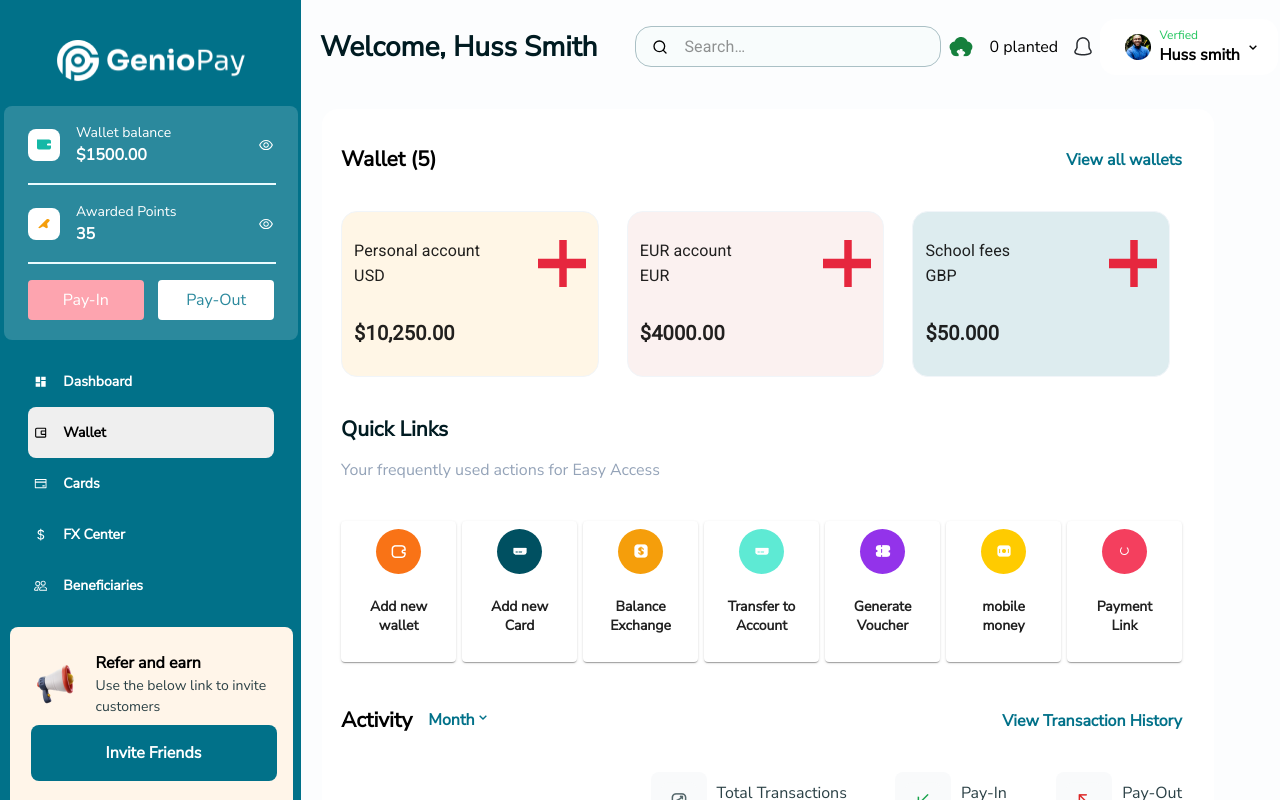
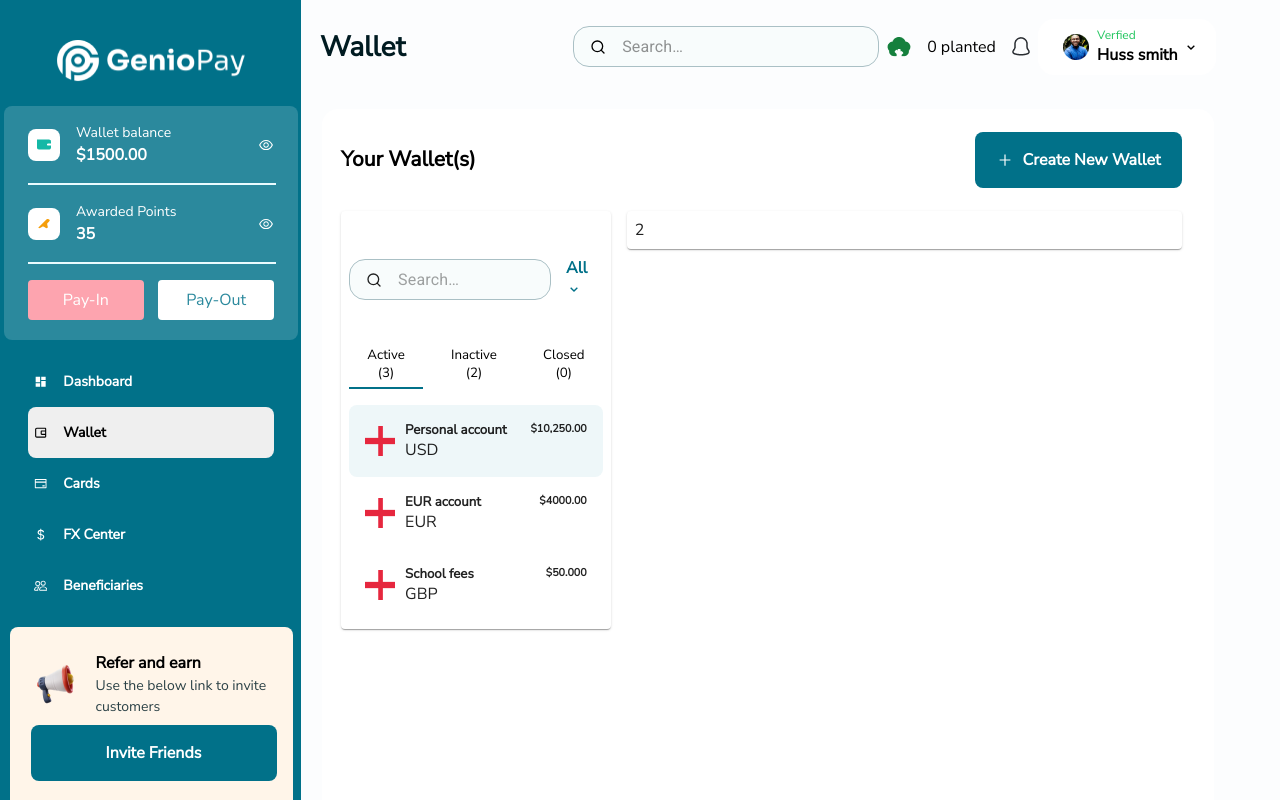
Before and after one commit to THEO-184/GenioPay-clone, a React (Create React App) app: page / in a window 1280 px wide. Both pictures are taken after a click on the button "Wallet". Shown: the top 800 px of the page. Built offline with nearby package versions, Linux system fonts and the light colour scheme.

Commit message:
added left grid component of wallets section

```diff
--- a/src/App.js
+++ b/src/App.js
@@ -1,14 +1,19 @@
+import { createContext, useState } from "react";
 import HeaderNav from "./components/HeaderNav/HeaderNav";
 import Navbar from "./components/Navbar/Navbar";
 import Dashboard from "./pages/Dashboard/Dashboard";
+import Wallet from "./pages/Wallet/Wallet";
 
+export const AppContext = createContext(null);
 function App() {
+	const [title, setTitle] = useState("Dashboard");
+
 	return (
-		<div className="App">
+		<AppContext.Provider className="App" value={{ setTitle, title }}>
 			<Navbar />
 			<HeaderNav />
-			<Dashboard />
-		</div>
+			{title === "Dashboard" ? <Dashboard /> : <Wallet />}
+		</AppContext.Provider>
 	);
 }
 
--- a/src/components/HeaderNav/HeaderNav.jsx
+++ b/src/components/HeaderNav/HeaderNav.jsx
@@ -1,15 +1,17 @@
-import React from "react";
+import React, { useContext } from "react";
 import { HeaderNavContainer, UserProfile } from "./components/components";
 import { BiChevronDown } from "react-icons/bi";
+import { AppContext } from "../../App";
 
 import SearchBar from "./Searchbar";
 
 const HeaderNav = () => {
+	const { title, setTitle } = useContext(AppContext);
 	return (
 		<HeaderNavContainer>
-			<h3>Welcome, Huss Smith</h3>
+			<h3>{title}</h3>
 			<div className="flex-container">
-				<SearchBar />
+				<SearchBar size={304} />
 				<img src="/images/tree.png" alt="tree" />
 				<span>0 planted</span>
 				<img src="/images/notification.png" alt="notification" />
--- a/src/components/HeaderNav/Searchbar.jsx
+++ b/src/components/HeaderNav/Searchbar.jsx
@@ -2,7 +2,7 @@ import { styled, alpha } from "@mui/material/styles";
 import InputBase from "@mui/material/InputBase";
 import { FiSearch } from "react-icons/fi";
 
-const Search = styled("div")(({ theme }) => ({
+const Search = styled("div")((props) => ({
 	position: "relative",
 	borderRadius: "16px",
 	border: "1px solid #AAC0C5",
@@ -11,11 +11,11 @@ const Search = styled("div")(({ theme }) => ({
 		backgroundColor: "#F8FCFC",
 	},
 	marginLeft: 0,
-	width: "304px",
-	[theme.breakpoints.up("sm")]: {
-		marginLeft: theme.spacing(1),
-		width: "304px",
-	},
+	width: `${props.size}px`,
+	// [theme.breakpoints.up("sm")]: {
+	// 	marginLeft: theme.spacing(1),
+	// 	width: `${props.size}px`,
+	// },
 }));
 
 const SearchIconWrapper = styled("div")(({ theme }) => ({
@@ -45,10 +45,10 @@ const StyledInputBase = styled(InputBase)(({ theme }) => ({
 	},
 }));
 
-const SearchBar = () => {
+const SearchBar = ({ size }) => {
 	return (
 		<div>
-			<Search>
+			<Search size={size}>
 				<SearchIconWrapper>
 					<FiSearch />
 				</SearchIconWrapper>
--- a/src/components/HeaderNav/components/components.js
+++ b/src/components/HeaderNav/components/components.js
@@ -2,7 +2,7 @@ import styled from "styled-components";
 
 export const HeaderNavContainer = styled.div`
 	position: absolute;
-	width: 75vw;
+	width: 69.99vw;
 	height: 93px;
 	left: 23.5vw;
 	top: 0px;
@@ -23,7 +23,7 @@ export const HeaderNavContainer = styled.div`
 	}
 	h3 {
 		color: #001b21;
-		margin-right: 30px;
+		margin-right: auto;
 		font-style: normal;
 		font-weight: bold;
 		font-size: 28px;
--- a/src/components/Navbar/NavComponents/components.js
+++ b/src/components/Navbar/NavComponents/components.js
@@ -200,8 +200,9 @@ export const Refer = styled.div`
 			margin: 0;
 		}
 	}
+`;
 
-	button {
+export const LightGreenBtn = styled.button`
 	display: flex;
 	flex-direction: row;
 	justify-content: center;
@@ -228,5 +229,9 @@ export const Refer = styled.div`
 	&:focus {
 		outline: none;
 	}
+
+	&:hover {
+		background: #017189;
+		opacity: 0.95;
 	}
 `;
--- a/src/components/Navbar/Navbar.jsx
+++ b/src/components/Navbar/Navbar.jsx
@@ -1,10 +1,10 @@
-import React, { useState } from "react";
+import React, { useState, useContext } from "react";
 import { AiOutlineEye } from "react-icons/ai";
+import { AppContext } from "../../App";
 import {
 	NavContainer,
 	Img,
 	Details,
-	Dashboard,
 	NavMenu,
 	NavLink,
 	Vector,
@@ -12,15 +12,18 @@ import {
 	ButtonContainer,
 	Button,
 	Refer,
+	LightGreenBtn,
 } from "./NavComponents/components";
 import getNavContent from "../../headerData";
 
 const Navbar = () => {
+	const { setTitle } = useContext(AppContext);
 	const navData = getNavContent();
 	const [navId, setNavId] = useState(1);
 
-	const handleChangeNavLink = (id) => {
+	const handleChangeNavLink = (id, word) => {
 		setNavId(id);
+		setTitle(word);
 	};
 
 	return (
@@ -69,7 +72,7 @@ const Navbar = () => {
 					return (
 						<NavLink
 							key={nav.id}
-							onClick={() => handleChangeNavLink(nav.id)}
+							onClick={() => handleChangeNavLink(nav.id, nav.word)}
 							backCol={nav.id === navId ?? "#fff"}
 							textCol={nav.id === navId ?? "#017189"}
 						>
@@ -87,7 +90,7 @@ const Navbar = () => {
 						<p>Use the below link to invite customers</p>
 					</div>
 				</div>
-				<button>Invite Friends</button>
+				<LightGreenBtn>Invite Friends</LightGreenBtn>
 			</Refer>
 		</NavContainer>
 	);
--- a/src/components/Wallets/Wallet.jsx
+++ b/src/components/Wallets/Wallet.jsx
@@ -12,7 +12,7 @@ const Item = MatStyled(Paper)(({ theme }) => ({
 const Wallet = ({ walletInfo }) => {
 	const { account_name, currency, price, backCol } = walletInfo;
 	return (
-		<Grid item md={4} xs={1} sx={{ height: "140px", p: 1.5 }}>
+		<Grid item md={4} xs={12} sx={{ height: "140px", p: 1.5 }}>
 			<Item elevation={0} sx={{ height: "140px", p: 1.5, background: backCol }}>
 				<Box
 					sx={{
--- a/src/headerData.js
+++ b/src/headerData.js
@@ -114,10 +114,25 @@ const transactionHistory = [
 		price: "$4600.00",
 	},
 	{
-		id: 1,
+		id: 3,
 		path: "/images/pay-out.png",
 		word: "Pay-Out",
 		price: "$72,600.00",
+	},
+];
+
+const tabContents = [
+	{
+		id: 1,
+		word: "Active (3)",
+	},
+	{
+		id: 2,
+		word: "Inactive (2)",
+	},
+	{
+		id: 3,
+		word: "Closed (0)",
 	},
 ];
 
@@ -137,4 +152,8 @@ export const getTransactionHistory = () => {
 	return transactionHistory;
 };
 
+export const getTabContents = () => {
+	return tabContents;
+};
+
 export default getNavContent;
--- a/src/pages/Dashboard/Dashboard.jsx
+++ b/src/pages/Dashboard/Dashboard.jsx
@@ -1,11 +1,12 @@
 import React from "react";
 import { Box, Grid, Paper } from "@mui/material";
 import {
-	DashboardContainer,
+	ContentContainer,
 	Container,
 	BoxIcon,
 	WalletContent,
 	TransactionsContainer,
+	Header,
 } from "./components/components";
 import { BiChevronDown } from "react-icons/bi";
 import Wallet from "../../components/Wallets/Wallet";
@@ -22,11 +23,11 @@ const Dashboard = () => {
 
 	return (
 		<Container>
-			<DashboardContainer>
-				<div className="header">
+			<ContentContainer>
+				<Header>
 					<h5>Wallet (5)</h5>
 					<h6>View all wallets</h6>
-				</div>
+				</Header>
 				<Box>
 					<Grid container spacing={2}>
 						{walletDetails.map((wallet) => {
@@ -71,7 +72,7 @@ const Dashboard = () => {
 						);
 					})}
 				</Box>
-				<div className="header">
+				<Header>
 					<div>
 						<h5>Activity</h5>
 						<h6>
@@ -80,7 +81,7 @@ const Dashboard = () => {
 						</h6>
 					</div>
 					<h6>View Transaction History</h6>
-				</div>
+				</Header>
 				<TransactionsContainer>
 					{transactionHistory.map((item) => {
 						return (
@@ -96,7 +97,7 @@ const Dashboard = () => {
 						);
 					})}
 				</TransactionsContainer>
-			</DashboardContainer>
+			</ContentContainer>
 		</Container>
 	);
 };
--- a/src/pages/Dashboard/components/components.js
+++ b/src/pages/Dashboard/components/components.js
@@ -5,8 +5,9 @@ export const Container = styled.main`
 	left: 23.5vw;
 	top: 93px;
 	background: #fcfdfe;
+`;
 
-	.header {
+export const Header = styled.div`
 	width: 100%;
 	display: flex;
 	align-items: center;
@@ -14,9 +15,14 @@ export const Container = styled.main`
 	font-style: normal;
 	font-weight: bold;
 
+	.create-wallet {
+		width: 207px;
+	}
+
 	& > div {
 		display: flex;
 		justify-content: center;
+		align-items: center;
 		h5 {
 			margin-right: 1rem;
 		}
@@ -28,14 +34,13 @@ export const Container = styled.main`
 		color: #017189;
 	}
 
-		h5 {
+	& > h5 {
 		font-size: 21px;
 		line-height: 150%;
 	}
-	}
 `;
 
-export const DashboardContainer = styled.section`
+export const ContentContainer = styled.section`
 	background: #fff;
 	width: 90%;
 	margin: 1rem auto;
--- /dev/null
+++ b/src/pages/Wallet/Wallet.jsx
@@ -0,0 +1,165 @@
+import React, { useState } from "react";
+import { Grid, Paper, Box } from "@mui/material";
+import { AiOutlinePlus } from "react-icons/ai";
+import { BiChevronDown } from "react-icons/bi";
+import {
+	ContentContainer,
+	Container,
+	Header,
+} from "../Dashboard/components/components";
+import { LightGreenBtn } from "../../components/Navbar/NavComponents/components";
+import SearchBar from "../../components/HeaderNav/Searchbar";
+import styled from "styled-components";
+import { getWalletDetails, getTabContents } from "../../headerData";
+
+const Wallet = () => {
+	const walletDetals = getWalletDetails();
+	const tabContents = getTabContents();
+	const [tabId, setTabId] = useState(1);
+	const [activeContent, setActiveContent] = useState(1);
+	const handleClick = (id) => {
+		setTabId(id);
+	};
+
+	return (
+		<Container>
+			<ContentContainer>
+				<Header>
+					<h5>Your Wallet(s)</h5>
+					<LightGreenBtn className="create-wallet">
+						<AiOutlinePlus
+							color="#fff"
+							style={{
+								paddingRight: "10px",
+								fontWeight: "bold",
+							}}
+						/>{" "}
+						Create New Wallet
+					</LightGreenBtn>
+				</Header>
+				<Grid container spacing={2}>
+					<Grid item xs={12} md={4}>
+						<Paper sx={{ maxWidth: "100%", p: 1 }}>
+							<Box
+								sx={{
+									maxWidth: "100%",
+									display: "flex",
+									alignItems: "center",
+									justifyContent: "space-between",
+								}}
+							>
+								<SearchBar size={200} />
+								<Header>
+									<h6 style={{ marginLeft: "15px" }}>
+										All
+										<BiChevronDown />
+									</h6>
+								</Header>
+							</Box>
+
+							{/* Tabs */}
+							<Tabs>
+								{tabContents.map((tab) => {
+									return (
+										<TabBtn
+											key={tab.id}
+											onClick={() => handleClick(tab.id)}
+											active={tabId === tab.id}
+										>
+											{tab.word}
+										</TabBtn>
+									);
+								})}
+							</Tabs>
+							{walletDetals.map((wallet) => {
+								return (
+									<WalletDetails
+										key={wallet.id}
+										active={wallet.id === activeContent}
+									>
+										<div>
+											<img
+												src="/images/flag.png"
+												alt="flag"
+												style={{
+													width: "30px",
+													height: "30px",
+													marginRight: "10px",
+												}}
+											/>
+											<div>
+												<h5>{wallet.account_name}</h5>
+												<span>{wallet.currency}</span>
+											</div>
+										</div>
+										<div>
+											<h6>{wallet.price}</h6>
+										</div>
+									</WalletDetails>
+								);
+							})}
+						</Paper>
+					</Grid>
+					<Grid item xs={12} md={8}>
+						<Paper sx={{ p: 1, maxWidth: "100%" }}>2</Paper>
+					</Grid>
+				</Grid>
+			</ContentContainer>
+		</Container>
+	);
+};
+
+const Tabs = styled.div`
+	display: flex;
+	align-items: center;
+	justify-content: space-between;
+	margin-bottom: 1rem;
+`;
+
+const TabBtn = styled.button`
+	border: 0px;
+	outline: none;
+	background: transparent;
+	padding: 5px 10px;
+	border-bottom: ${(props) =>
+		props.active ? "2px solid #017189" : "2px solid transparent"};
+	cursor: pointer;
+	&:not(:last-child) {
+		margin-right: 10px;
+	}
+
+	&:focus {
+		outline: none;
+	}
+`;
+
+const WalletDetails = styled.div`
+	display: flex;
+	justify-content: space-between;
+	align-items: flex-start;
+	background: ${(props) => (props.active ? "#eef7f9" : "transparent")};
+	border-radius: 8px;
+	padding: 16px;
+	& > div:first-child {
+		display: flex;
+		align-items: center;
+		justify-content: flex-start;
+
+		& > div {
+			h5 {
+				margin: 0;
+				padding: 0;
+			}
+			span {
+				margin: 0;
+				padding: 0;
+			}
+		}
+	}
+
+	h6 {
+		margin: 0;
+	}
+`;
+
+export default Wallet;
```
Also changed, not shown: src/components/Tabs/Tabs.jsx (added, +36 -0 lines). Lines whose indentation alone changed are shown as unchanged.
